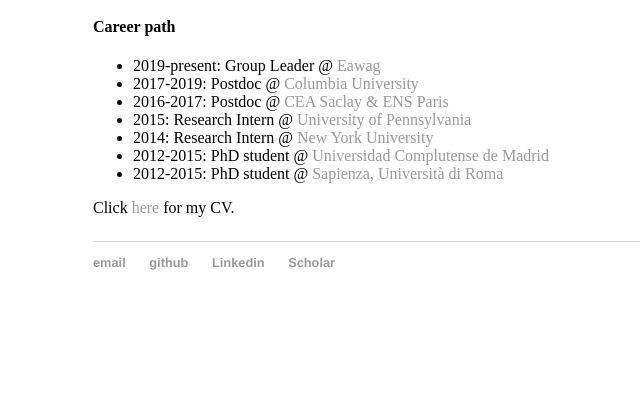
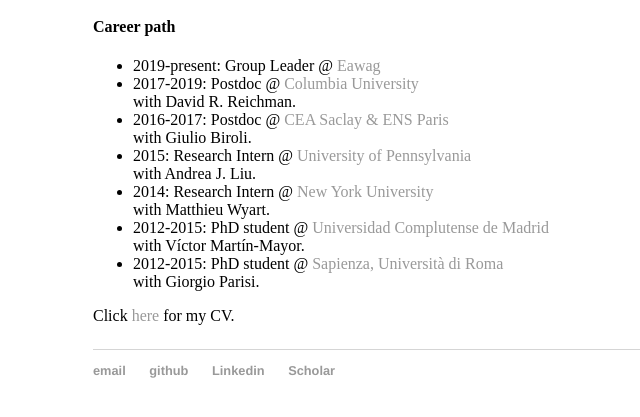
Before and after one commit to mbaityje/mbaityje.github.io, a Jekyll site: the page built from index.html, in a window 1280 px wide, cut to the strip 406-823 px from the top of the page. Shown: the whole strip, without its empty margins (99-739 px from the left). Built offline with Jekyll 4.4.1, drawn with Linux system fonts in a browser that asks for light colours.

Commit message:
Working on main page

```diff
--- a/index.html
+++ b/index.html
@@ -15,12 +15,12 @@
 		<h4>Career path</h4>
 		<ul>
 			<li>2019-present: Group Leader @ <a href="http://www.eawag.ch/"> Eawag</a></li>
-			<li>2017-2019: Postdoc @ <a href="http://www.columbia.edu/">Columbia University</a></li>
-			<li>2016-2017: Postdoc @ <a href="www-centre-saclay.cea.fr/en">CEA Saclay & ENS Paris</a></li>
-			<li>2015: Research Intern @ <a href="www.upenn.edu">University of Pennsylvania</a></li>
-			<li>2014: Research Intern @ <a href="www.nyu.edu">New York University</a></li>
-			<li>2012-2015: PhD student @ <a href="http://www.ucm.es">Universidad Complutense de Madrid</a></li>
-			<li>2012-2015: PhD student @ <a href="http://www.uniroma1.it">Sapienza, Università di Roma</a></li>
+			<li>2017-2019: Postdoc @ <a href="http://www.columbia.edu/">Columbia University</a></li> with David R. Reichman.
+			<li>2016-2017: Postdoc @ <a href="www-centre-saclay.cea.fr/en">CEA Saclay & ENS Paris</a></li> with Giulio Biroli.
+			<li>2015: Research Intern @ <a href="www.upenn.edu">University of Pennsylvania</a></li> with Andrea J. Liu.
+			<li>2014: Research Intern @ <a href="www.nyu.edu">New York University</a></li> with Matthieu Wyart.
+			<li>2012-2015: PhD student @ <a href="http://www.ucm.es">Universidad Complutense de Madrid</a></li> with Víctor Martín-Mayor.
+			<li>2012-2015: PhD student @ <a href="http://www.uniroma1.it">Sapienza, Università di Roma</a></li> with Giorgio Parisi.
 		</ul>
 		Click <a href="https://www.dropbox.com/s/uxvdnc9ubhbgse7/shortCV.pdf?dl=0"> here </a> for my CV.
 	</p>
```
